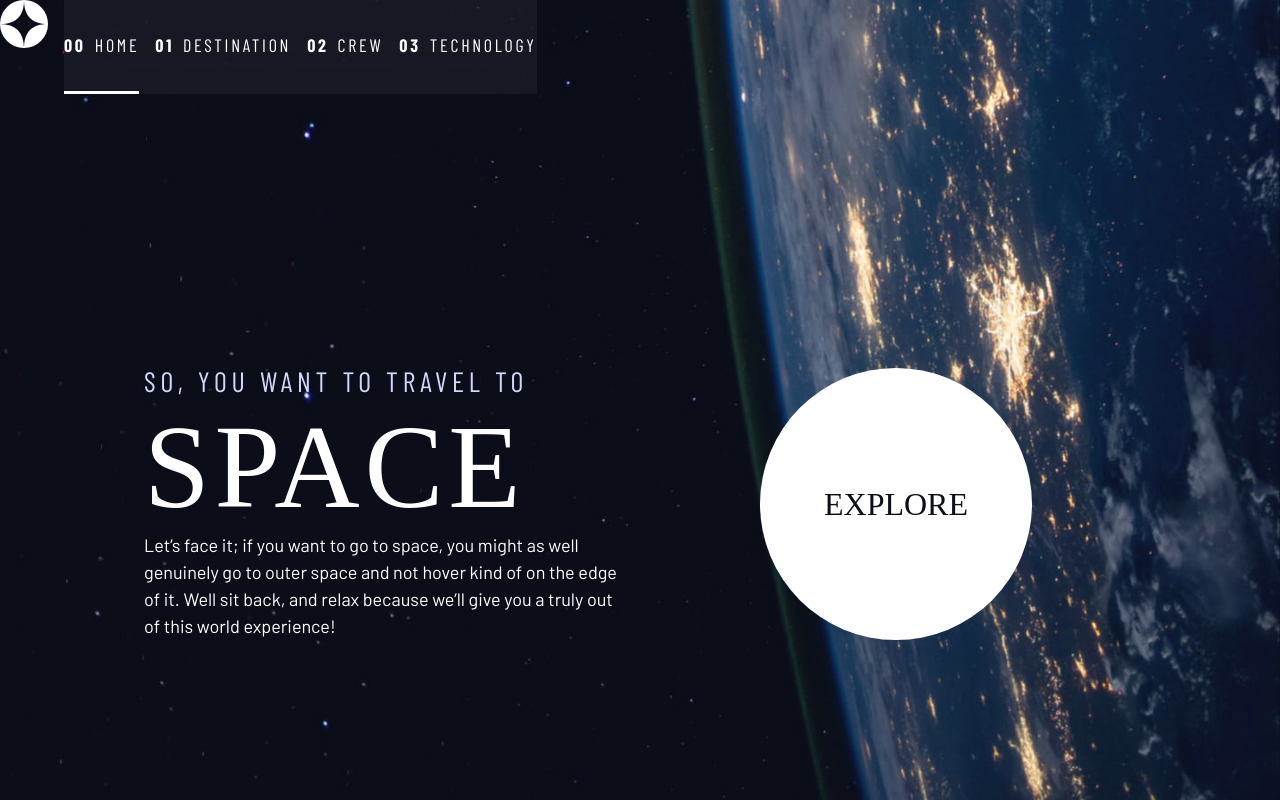
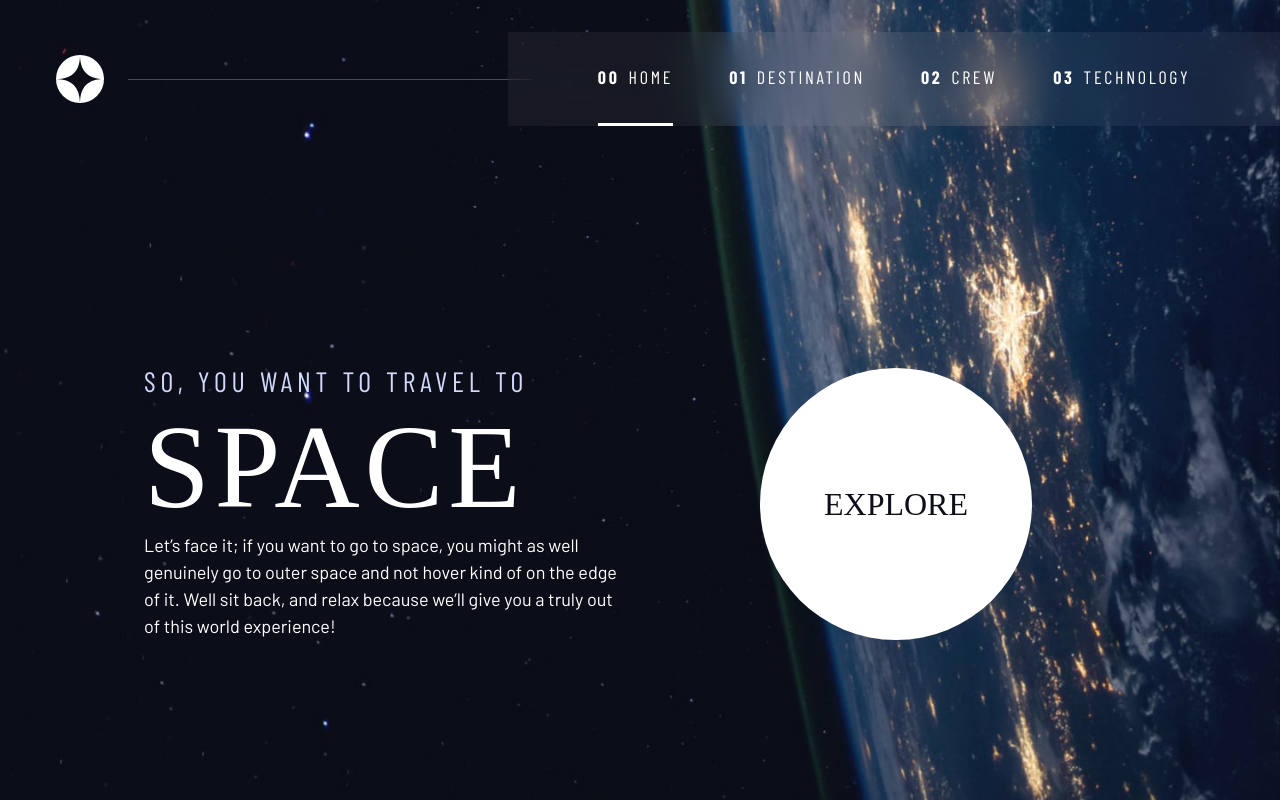
Before and after one commit to vanya-vb/space-tourism-website, a plain HTML site: page index.html in a window 1280 px wide. Drawn offline with nearby package versions, Linux system fonts and the light colour scheme; a web font is replaced by a local one.

Commit message:
fix responsiveness

```diff
--- a/index.html
+++ b/index.html
@@ -24,7 +24,7 @@
 
     <header class="primary-header flex">
         <div>
-            <img src="./assets/shared/logo.svg" alt="space tourism logo" class="logo">
+            <img src="/assets/shared/logo.svg" alt="space tourism logo" class="logo">
         </div>
         <button class="mobile-nav-toggle" aria-controls="primary-navigation"><span class="sr-only" aria-expanded="false">Menu</span></button>
         <nav>
--- a/styles.css
+++ b/styles.css
@@ -342,13 +342,34 @@ select {
     transform: scale(1.5);
 }
 
+/* primary-header */
+
+.logo {
+    margin: 1.5rem clamp(1.5rem, 5vw, 3.5rem);
+}
+
+.primary-header {
+    justify-content: space-between;
+    align-items: center;
+}
+
 .primary-navigation {
+    --gap: clamp(1.5rem, 5vw, 3.5rem);
     --underline-gap: 2rem;
     list-style: none;
     padding: 0;
     margin: 0;
     background: hsl(var(--clr-dark) / 0.95);
     /* backdrop-filter: blur(1.5rem); */
+}
+
+.primary-navigation a {
+    text-decoration: none;
+}
+
+.primary-navigation a>span {
+    font-weight: 700;
+    margin-right: .5em;
 }
 
 .mobile-nav-toggle {
@@ -409,13 +430,38 @@ select {
     }
 }
 
-.primary-navigation a {
-    text-decoration: none;
+@media (min-width: 35em) {
+    .primary-navigation {
+        padding-inline: clamp(3rem, 7vw, 7rem);
+    }
 }
 
-.primary-navigation a>span {
-    font-weight: 700;
-    margin-right: .5em;
+@media (min-width: 35em) and (max-width: 44.999em) {
+    .primary-navigation a>span {
+        display: none;
+    }
+}
+
+@media (min-width: 45em) {
+
+    .primary-header::after {
+        content: '';
+        display: block;
+        position: relative;
+        height: 1px;
+        width: 100%;
+        margin-right: -2.5rem;
+        background: hsl(var(--clr-white) / .25);
+        order: 1;
+    }
+
+    nav {
+        order: 2;
+    }
+
+    .primary-navigation {
+        margin-block: 2rem;
+    }
 }
 
 .underline-indicators>* {
```
